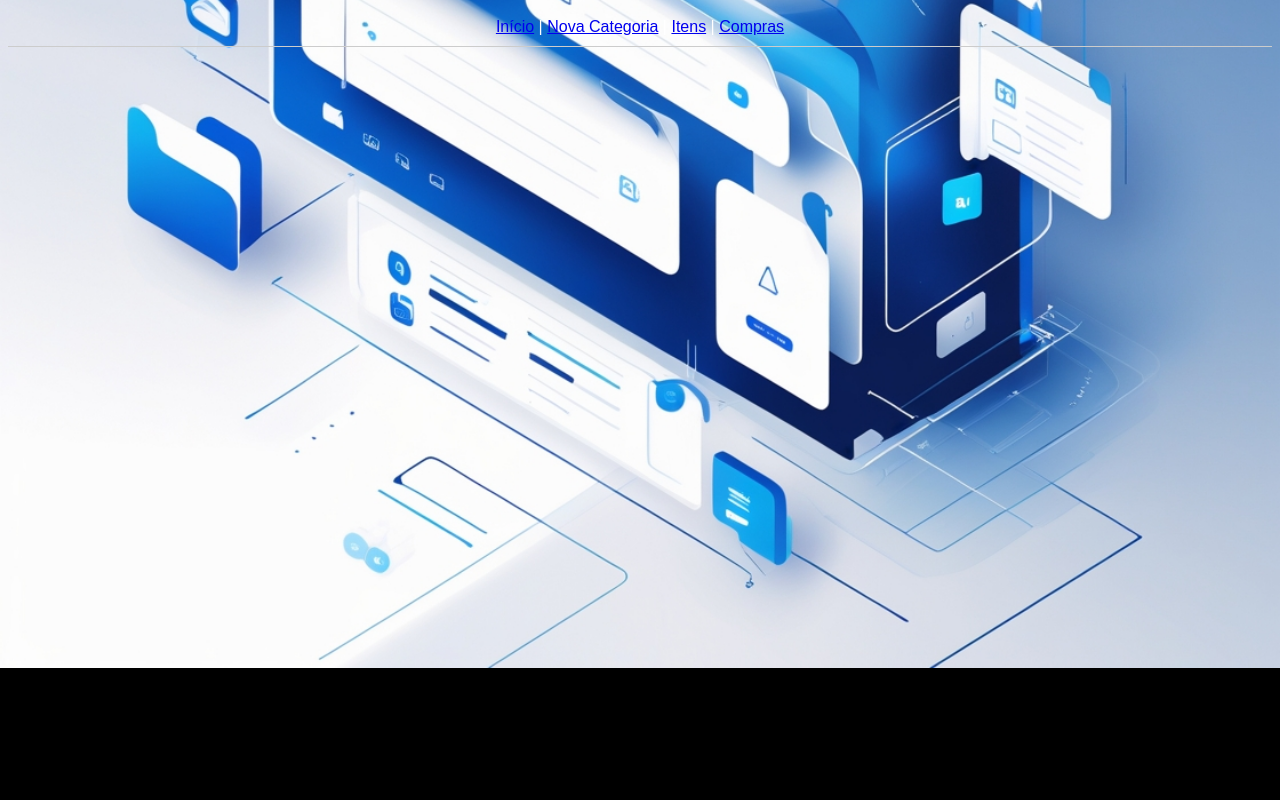
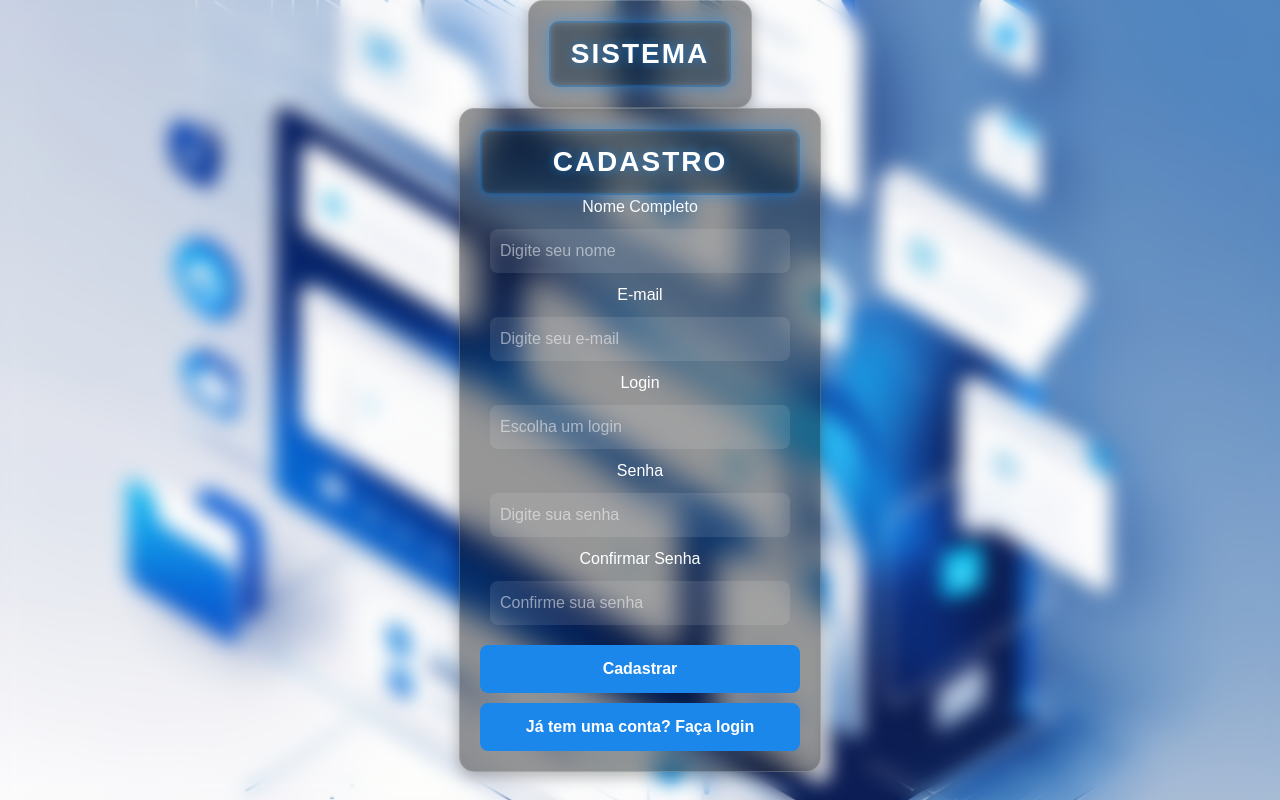
Before and after one commit to SouzaHyago/projeto_os, a Next.js app: page /dados in a window 1280 px wide. Built offline with nearby package versions, Linux system fonts and the light colour scheme.

Commit message:
Update layout.js

```diff
--- a/app/layout.js
+++ b/app/layout.js
@@ -1,15 +1,10 @@
-// components/Menu.js
-'use client'
-import Link from 'next/link'
+import "./globals.css";
 
-export default function Menu() {
+
+export default function RootLayout({ children }) {
   return (
-    <nav style={{ padding: '10px', borderBottom: '1px solid #ccc' }}>
-      <Link href="/">Início</Link> |{' '}
-      <Link href="/categorias/new">Nova Categoria</Link> |{' '}
-      <Link href="/itens">Itens</Link> |{' '}
-      <Link href="/compras">Compras</Link>
-    </nav>
-
+    <html lang="en">
+      <body>{children}</body>
+    </html>
   )
 }
```
